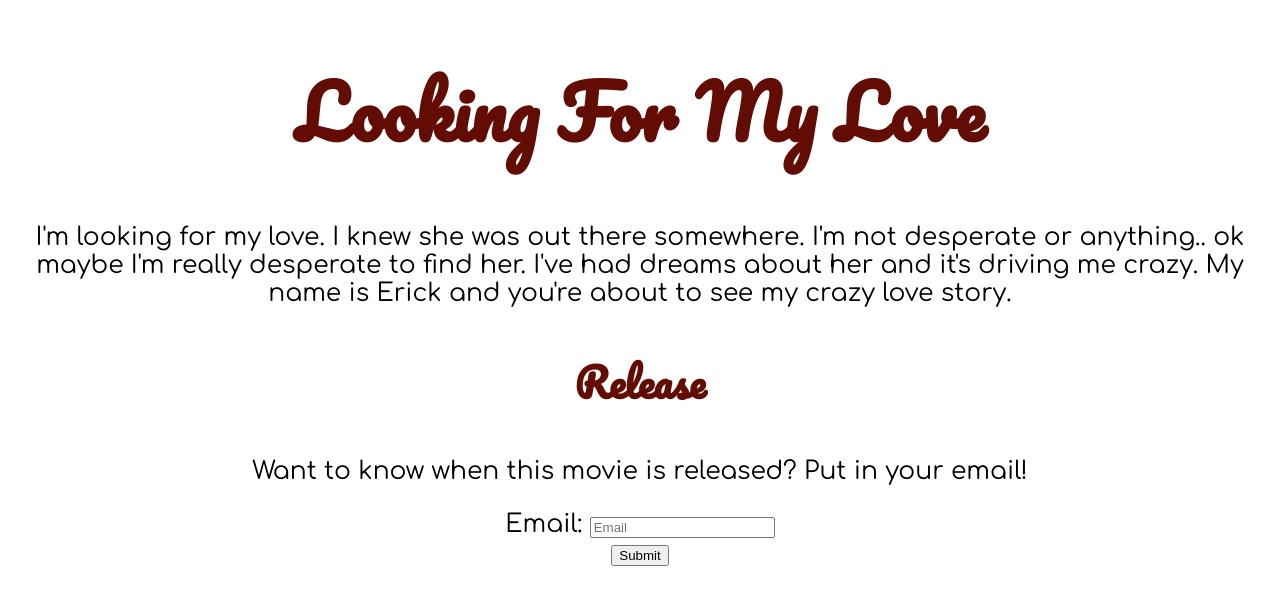
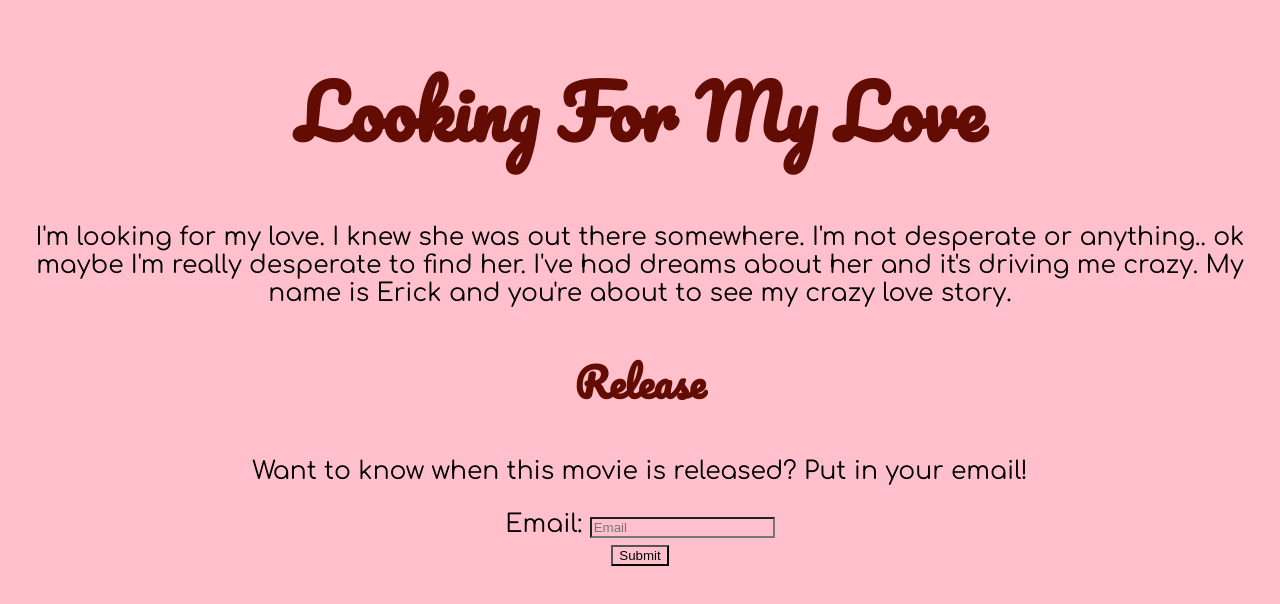
Before and after one commit to marilynm7682/movie-webpage, a plain HTML site: page index.html in a window 1280 px wide. Drawn offline with Linux system fonts and the light colour scheme; a web font is replaced by a local one.

Commit message:
edit background color

```diff
--- a/style.css
+++ b/style.css
@@ -1,3 +1,7 @@
+
+* {
+   background-color: pink
+}
 h1{
     font-size:72px;
     font-family:"Pacifico","Dekko";
@@ -15,7 +19,6 @@ h3{
 .text{
     font-size:25px;
     font-family:"Comfortaa";
-    color:;
     text-align: center;
 
 }
```
